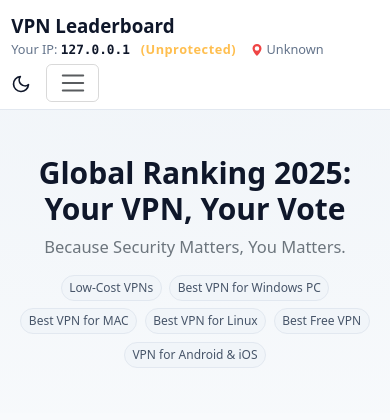
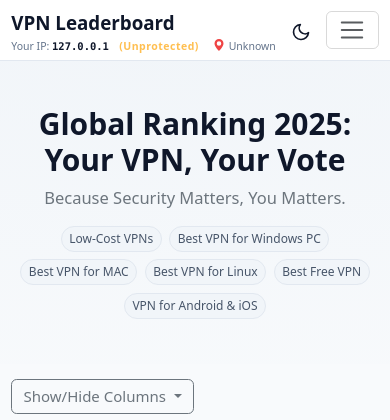
Before and after one commit to beingdutta/vpnleaderboard.com, a PHP site: page /index.php in a window 390 px wide. Shown: the top 420 px of the page. Run offline with PHP 8.4, Linux system fonts and the light colour scheme; data comes from the database, SQL or seed files in the repository.

Commit message:
header redesigned

```diff
--- a/navigation/nav.php
+++ b/navigation/nav.php
@@ -39,12 +39,14 @@ $nav_links = [
 ?>
 <nav class="navbar navbar-expand-lg border-bottom" style="--bs-border-color: var(--border-color);">
   <div class="container">
-    <a class="navbar-brand" href="index.php">
-      <span class="brand-text">VPN Leaderboard</span>
+    <div class="navbar-brand-stack">
+      <a class="navbar-brand" href="index.php">
+        <span class="brand-text">VPN Leaderboard</span>
+      </a>
       <span class="ip-info-block" title="Your public IP address and estimated location. A VPN will change this.">
         Your IP: <span class="ip-addr"><?= htmlspecialchars($current_ip) ?></span> <span class="ip-status">(Unprotected)</span> <span class="location-info"><svg xmlns="http://www.w3.org/2000/svg" width="12" height="12" fill="currentColor" class="bi bi-geo-alt-fill me-1" viewBox="0 0 16 16"><path d="M8 16s6-5.686 6-10A6 6 0 0 0 2 6c0 4.314 6 10 6 10zm0-7a3 3 0 1 1 0-6 3 3 0 0 1 0 6z"/></svg><?= $location_info ?></span>
       </span>
-    </a>
+    </div>
 
     <div class="d-flex align-items-center">
         <a href="#" id="theme-toggle" class="nav-link d-lg-none me-3" title="Toggle light/dark theme"></a>
--- a/styles/style.css
+++ b/styles/style.css
@@ -507,10 +507,10 @@ html[data-theme="dark"] .star-icon.half::before {
 }
 
 /* --- Navigation Bar: Brand & IP Info --- */
-.navbar-brand {
+.navbar-brand-stack {
   display: flex;
-  align-items: baseline;
-  flex-wrap: wrap;
+  flex-direction: column;
+  line-height: 1.2;
 }
 
 .brand-text {
@@ -520,9 +520,8 @@ html[data-theme="dark"] .star-icon.half::before {
 }
 
 .ip-info-block {
-  font-size: 0.85rem; /* Base font size for the entire IP block */
+  font-size: 0.7rem; /* Base font size for the entire IP block */
   color: var(--text-secondary);
-  margin-left: 1.5rem; /* Space between brand and IP block on desktop */
 }
 
 .ip-addr {
@@ -546,14 +545,6 @@ html[data-theme="dark"] .star-icon.half::before {
   font-weight: 700;
   letter-spacing: 0.5px;
   margin-left: 0.5rem; /* Add space after the IP address */
-}
-
-/* On mobile, stack the IP info below the brand name */
-@media (max-width: 991.98px) {
-  .ip-info-block {
-    margin-left: 0; /* Remove desktop margin */
-    flex-basis: 100%; /* Make it take the full width to force a new line */
-  }
 }
 
 .article-hero {
```
